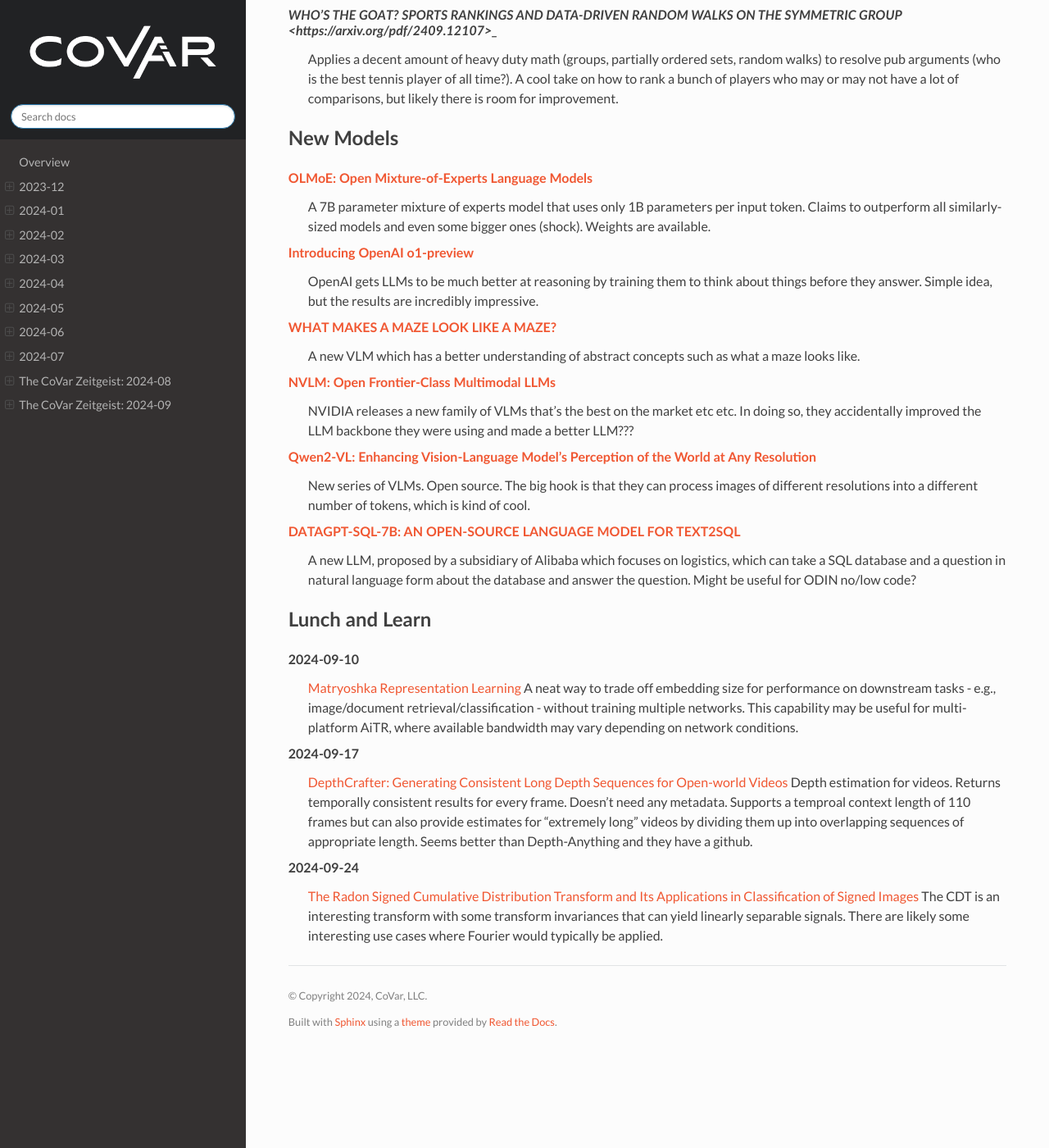
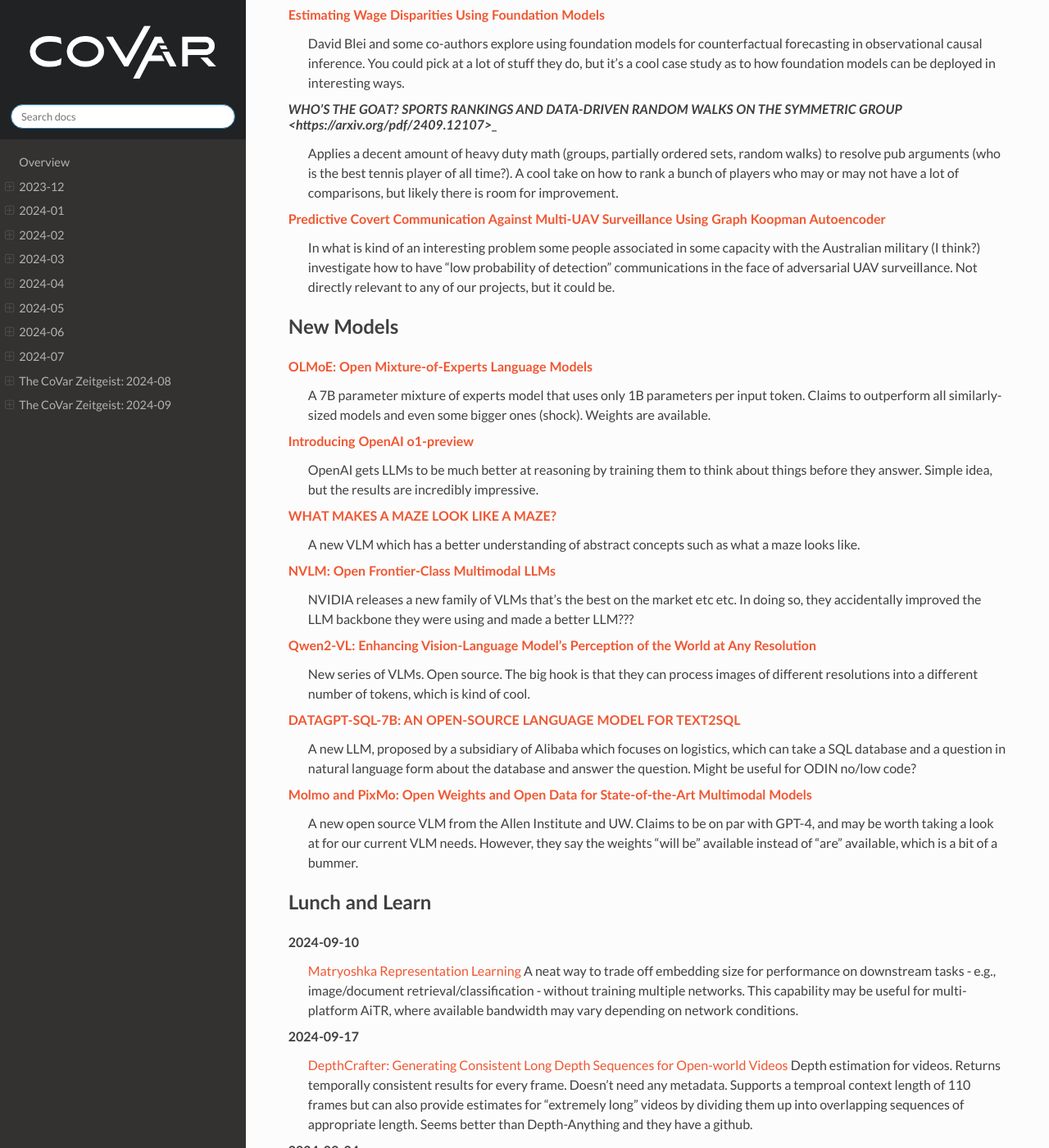
Before and after one commit to covartech/zeitgeist, a Sphinx documentation site: the page built from docs/issues/2024-10.rst, in a window 1280 px wide and 1400 px high, scrolled down 5766 px. Shown: the whole window at 82% size. Built offline with Sphinx 7.4.7 and the Read the Docs theme 2.0.0, drawn with Linux system fonts in a browser that asks for light colours; some of the changed text lies outside the part shown.

Commit message:
Update 2024_09_26

```diff
--- a/docs/issues/2024-10.rst
+++ b/docs/issues/2024-10.rst
@@ -41,6 +41,9 @@
 
 `TO COT OR NOT TO COT? CHAIN-OF-THOUGHT HELPS MAINLY ON MATH AND SYMBOLIC REASONING <https://arxiv.org/pdf/2409.12183>`_
     Chain of Thought is one of the more popular ways to try to eak out some extra LLM performance.  This paper analyzes how/why/where it's useful and finds that it only really provides benefit in math/logic problems.  Moreover, a lot of the time CoT is useful, a symbolic solver (whatever that is) is more useful.  A bit of caution against trying the flavor of the month.
+
+`Characterizing stable regions in the residual stream of LLMs <https://arxiv.org/pdf/2409.17113>`_
+    Transformers have stable regions, which correspond to semantic concepts and where small changes in inputs lead to only small changes in outputs.  At the boundaries of these regions, however, a small change in input can lead to a dramatic change in output.  Feels like we should be able to leverage this insight somehow, but I'm not sure how.
 
 VLMs
 ----
@@ -165,6 +168,9 @@
 `WHO’S THE GOAT? SPORTS RANKINGS AND DATA-DRIVEN RANDOM WALKS ON THE SYMMETRIC GROUP <https://arxiv.org/pdf/2409.12107>_`
     Applies a decent amount of heavy duty math (groups, partially ordered sets, random walks) to resolve pub arguments (who is the best tennis player of all time?).  A cool take on how to rank a bunch of players who may or may not have a lot of comparisons, but likely there is room for improvement.
 
+`Predictive Covert Communication Against Multi-UAV Surveillance Using Graph Koopman Autoencoder <https://arxiv.org/pdf/2409.17048>`_
+    In what is kind of an interesting problem some people associated in some capacity with the Australian military (I think?) investigate how to have "low probability of detection" communications in the face of adversarial UAV surveillance.  Not directly relevant to any of our projects, but it could be.
+
 New Models
 --------
 `OLMoE: Open Mixture-of-Experts Language Models <https://arxiv.org/pdf/2409.02060>`_
@@ -185,6 +191,9 @@
 `DATAGPT-SQL-7B: AN OPEN-SOURCE LANGUAGE MODEL FOR TEXT2SQL <https://arxiv.org/pdf/2409.15985>`_
     A new LLM, proposed by a subsidiary of Alibaba which focuses on logistics, which can take a SQL database and a question in natural language form about the database and answer the question.  Might be useful for ODIN no/low code?
 
+`Molmo and PixMo: Open Weights and Open Data for State-of-the-Art Multimodal Models <https://arxiv.org/pdf/2409.17146>`_
+    A new open source VLM from the Allen Institute and UW.  Claims to be on par with GPT-4, and may be worth taking a look at for our current VLM needs.  However, they say the weights "will be" available instead of "are" available, which is a bit of a bummer.
+
 Lunch and Learn
 ---------------
 2024-09-10
```
